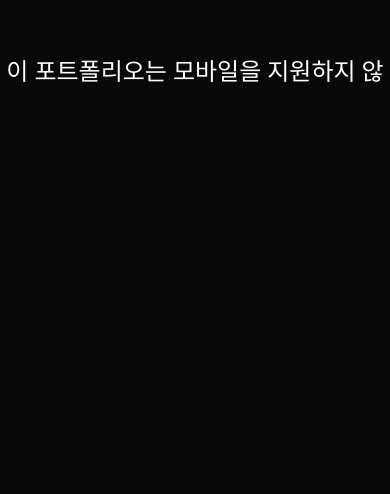
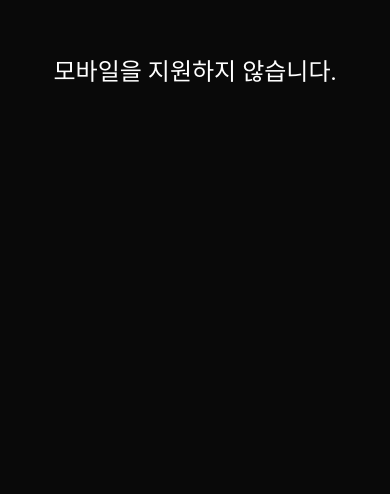
Before and after one commit to kajaha127/ani_tmr, a plain HTML site: page index.html in a window 390 px wide. Shown: the part 350-844 px from the top of the page. Drawn offline with nearby package versions, Linux system fonts and the light colour scheme; a web font is replaced by a local one.

Commit message:
모바일 미지원 추가 수정

```diff
--- a/css/style.scss
+++ b/css/style.scss
@@ -35,7 +35,7 @@ body {
       font-size: 24px;
       line-height: 100vh;
       text-align: center;
-      content: "이 포트폴리오는 모바일을 지원하지 않습니다.";
+      content: "모바일을 지원하지 않습니다.";
     }
   }
 }
```
Also changed, not shown: css/style.css, 1 other file.
